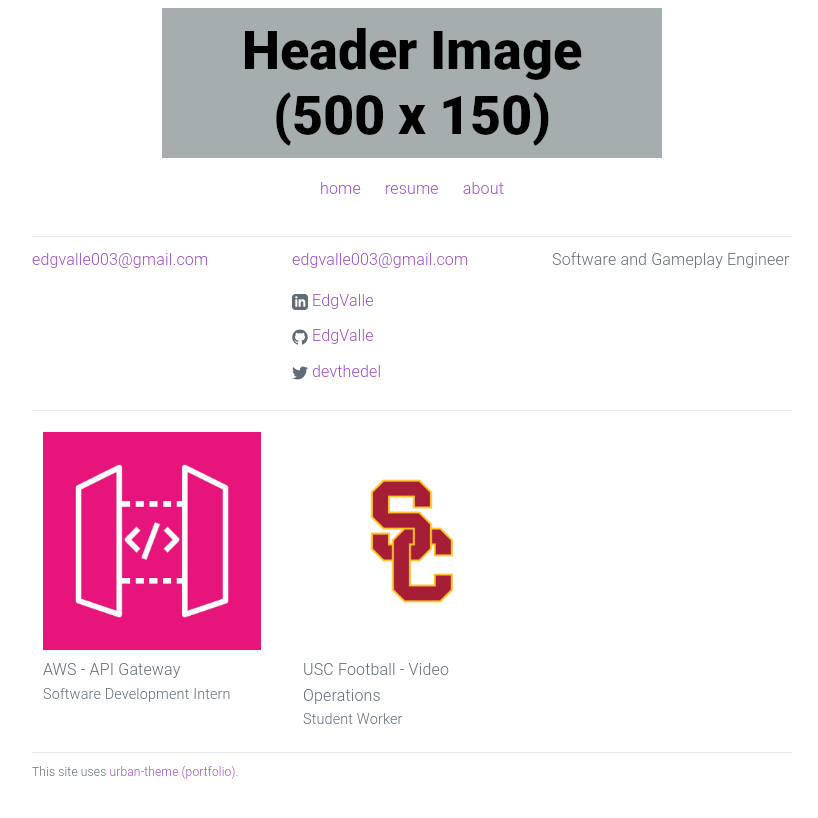
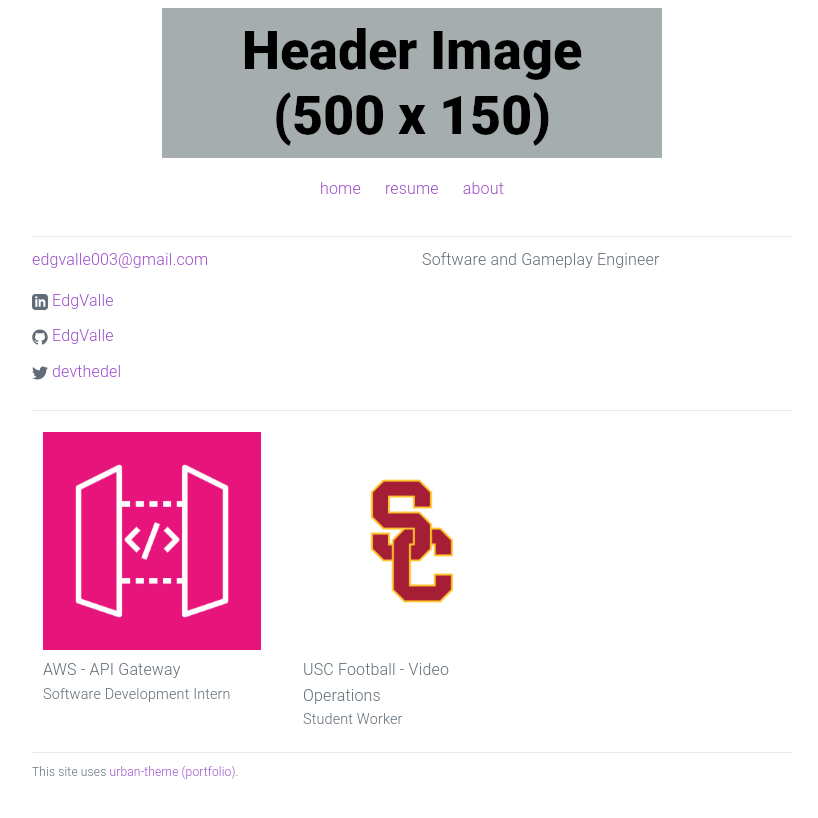
Before and after one commit to EdgValle/edgvalle.github.io, a Jekyll site: the page built from index.html, in a window 1280 px wide. Shown: the top 818 px of the page, without its empty margins (228-1046 px from the left). Built offline with Jekyll 4.4.1, drawn with Linux system fonts in a browser that asks for light colours.

Commit message:
Update info.html

```diff
--- a/_includes/info.html
+++ b/_includes/info.html
@@ -1,11 +1,6 @@
 <div class="site-info">
 
   <div class="row">
-    <div class="column">
-      <ul class="contact-list">
-        <li><a href="mailto:{{ site.email }}">{{ site.email }}</a></li>
-      </ul>
-    </div>
 
     <div class="column">
       <ul class="contact-list">
```
